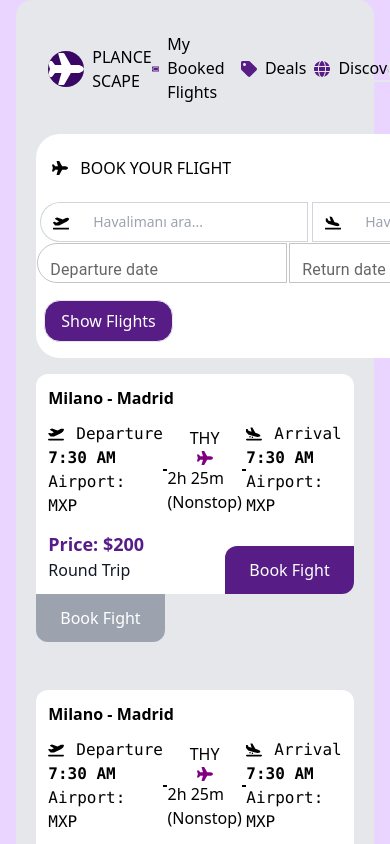
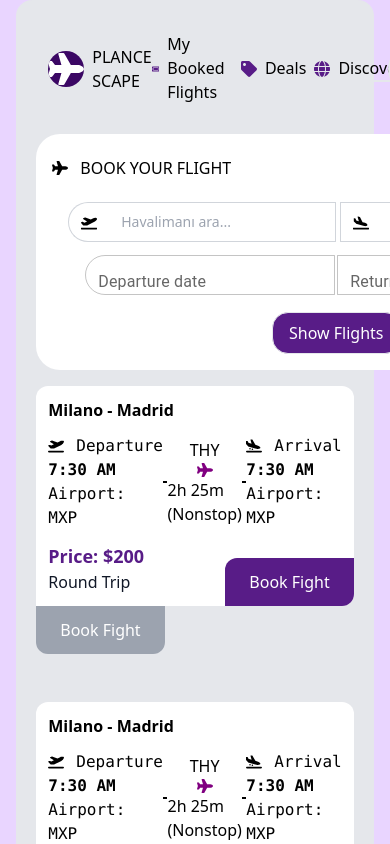
Before and after one commit to atakanhim/flight-reservation-app-client, a React (Vite) app: page / in a window 390 px wide. Shown: the top 844 px of the page. Built offline with nearby package versions, Linux system fonts and the light colour scheme.

Commit message:
responsive yapildi

```diff
--- a/src/components/HomePageComponents/HomePageMain.tsx
+++ b/src/components/HomePageComponents/HomePageMain.tsx
@@ -93,7 +93,7 @@ export default function HomePageMain() {
     }
     const buttonsAndTextRender = () => {
         return <>
-            <div className='flex flex-row justify-between items-center p-3 '>
+            <div className='flex flex-row justify-between items-center p-3 w-full '>
                 <div className='flex gap-3 justify-center items-center '>
                     <FaPlane className='ml-1' />
                     <h3>BOOK YOUR FLIGHT</h3>
@@ -124,7 +124,7 @@ export default function HomePageMain() {
 
     const inputsAndCalendarRender = () => {
         return <>
-            <div className='flex flex-row flex-wrap justify-between  items-center '>
+            <div className='flex flex-col xl:flex-row gap-3 justify-between  items-center   w-full '>
                 <div className='flex  justify-center items-center '>
                     {renderInputWithProps(true)}
                     {renderInputWithProps(false)}
@@ -236,10 +236,10 @@ export default function HomePageMain() {
 
     return (
         <>
-            <div className='bg-white min-h-36 min-w-[600px] rounded-3xl'>
+            <div className='bg-white min-h-36 min-w-[600px] rounded-3xl  flex flex-col justify-center items-center'>
                 {buttonsAndTextRender()}
                 {inputsAndCalendarRender()}
-                <div className=' w-full  px-2 py-4'>
+                <div className='text-center xl:text-start  w-full  px-2 py-4'>
                     <button className='border rounded-2xl bg-purple-900 px-4 py-2 text-white'>Show Flights</button>
                 </div>
             </div>
```
